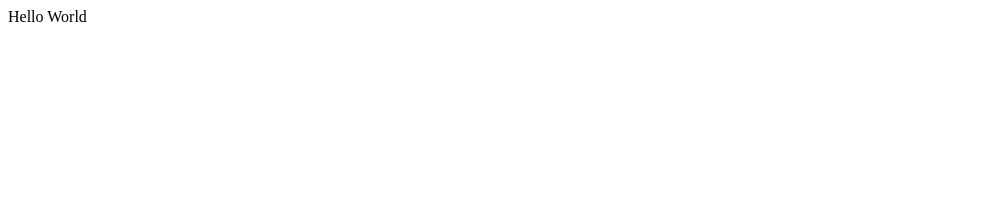
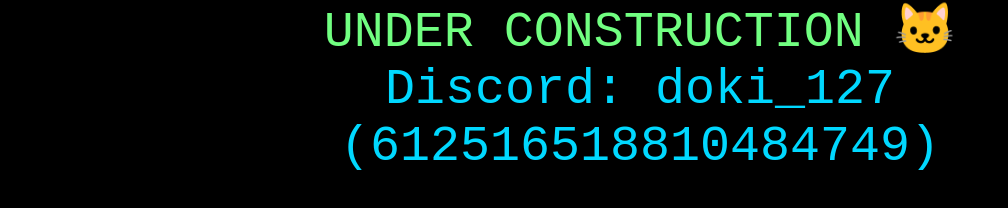
Before and after one commit to ddddoki127/ddddoki127.github.io, a plain HTML site: page index.html in a window 1280 px wide. Shown: the whole page, without its empty margins (0-1008 px from the left). Drawn offline with Linux system fonts and the light colour scheme.

Commit message:
added UNDER CONSTRUCTION TEXT to index.html
meow

```diff
--- a/index.html
+++ b/index.html
@@ -1 +1,8 @@
-<p>Hello World</p>
+<style>
+* {margin:0px}
+body {background-color:black}
+p {color: #71ff81; font-family: monospace; font-size: 50px; text-align: center}
+#discord {color: #00d8ff}
+</style>
+<p>UNDER CONSTRUCTION 🐱<!-- meow --></p>
+<p id="discord">Discord: doki_127 <br> (612516518810484749)</p>
```
